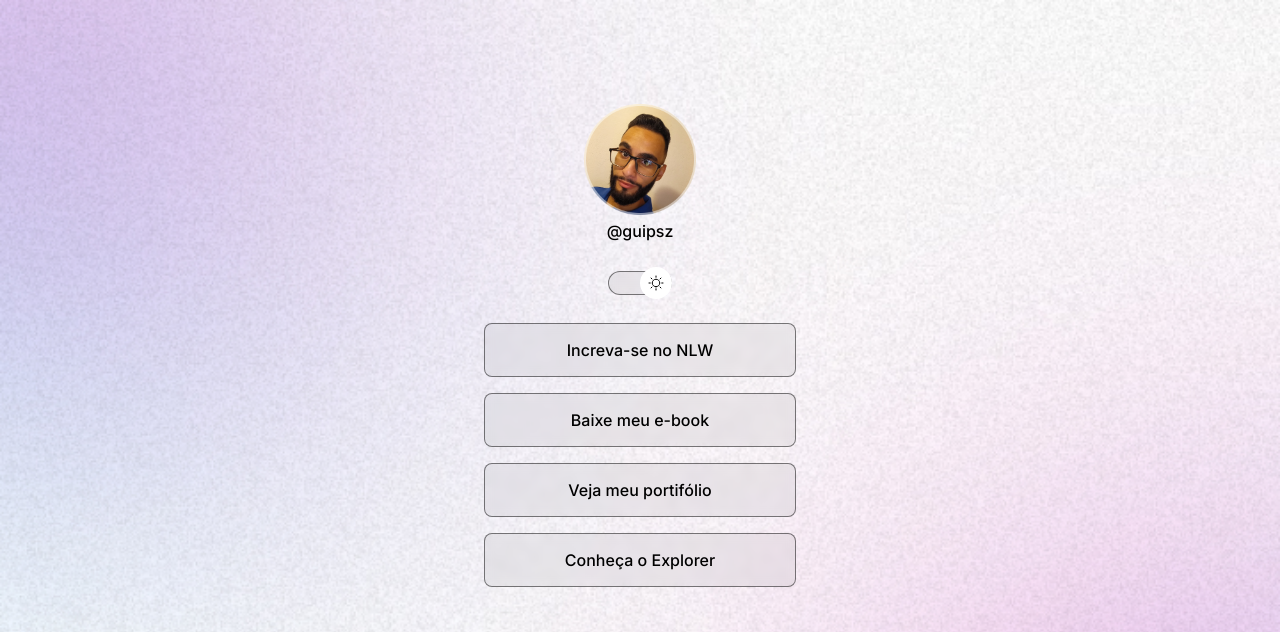
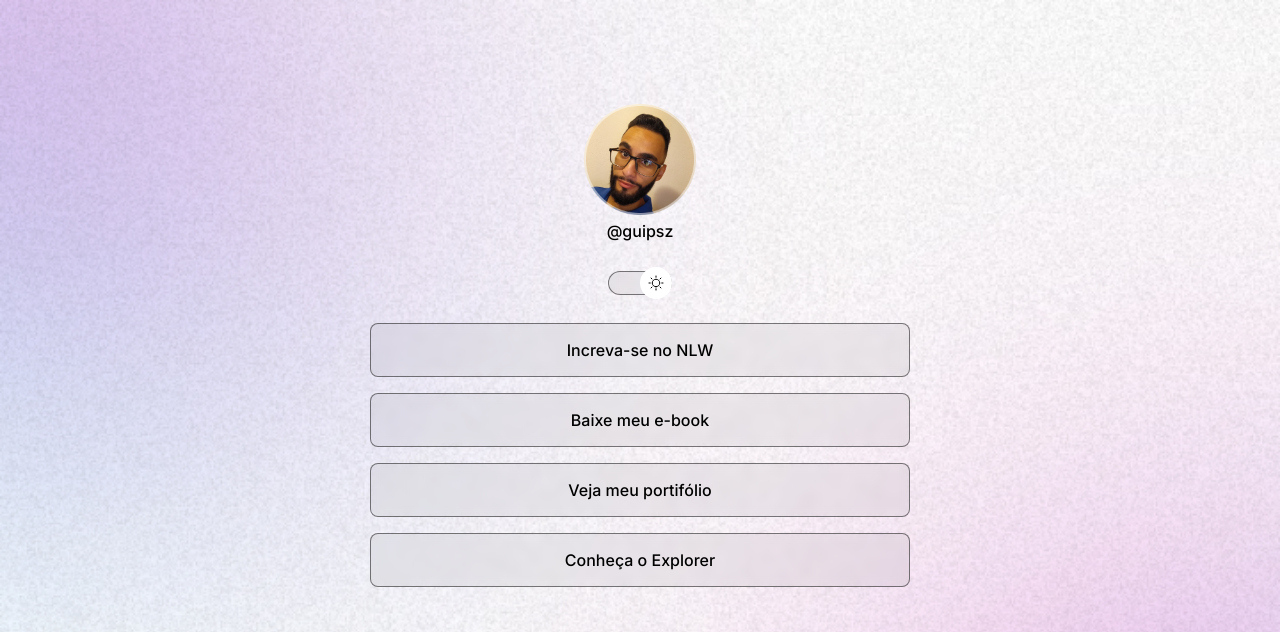
Before and after one commit to Guipsz/DevLinks, a plain HTML site: page index.html in a window 1280 px wide. Shown: the top 632 px of the page. Drawn offline with nearby package versions, Linux system fonts and the light colour scheme.

Commit message:
adjust container widht

```diff
--- a/index.html
+++ b/index.html
@@ -1,5 +1,5 @@
 <!DOCTYPE html>
-<html lang="ept-br" class="light">
+<html lang="pt-br" class="light">
   <head>
     <link rel="preconnect" href="https://fonts.googleapis.com" />
     <link rel="preconnect" href="https://fonts.gstatic.com" crossorigin />
--- a/style.css
+++ b/style.css
@@ -34,7 +34,8 @@ body * {
 }
 
 #container {
-  width: 360px;
+  width: 100%;
+  max-width: 588px;
   margin: 56px auto 0px;
   padding: 24px;
 }
```
